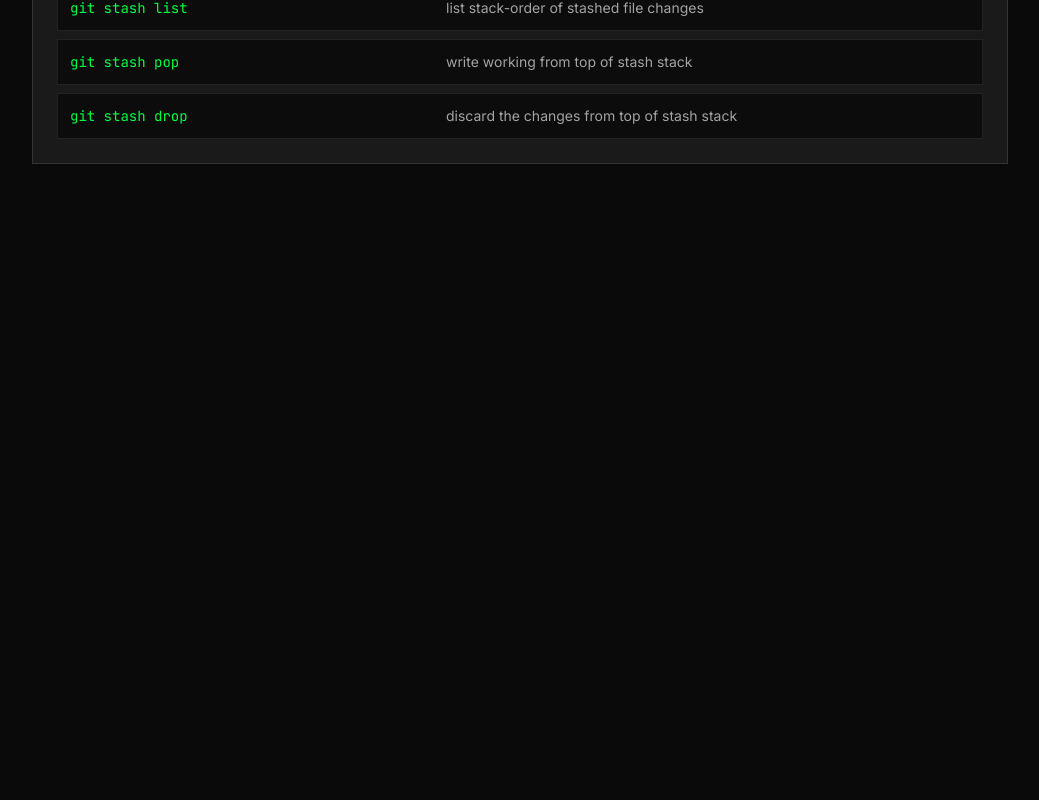
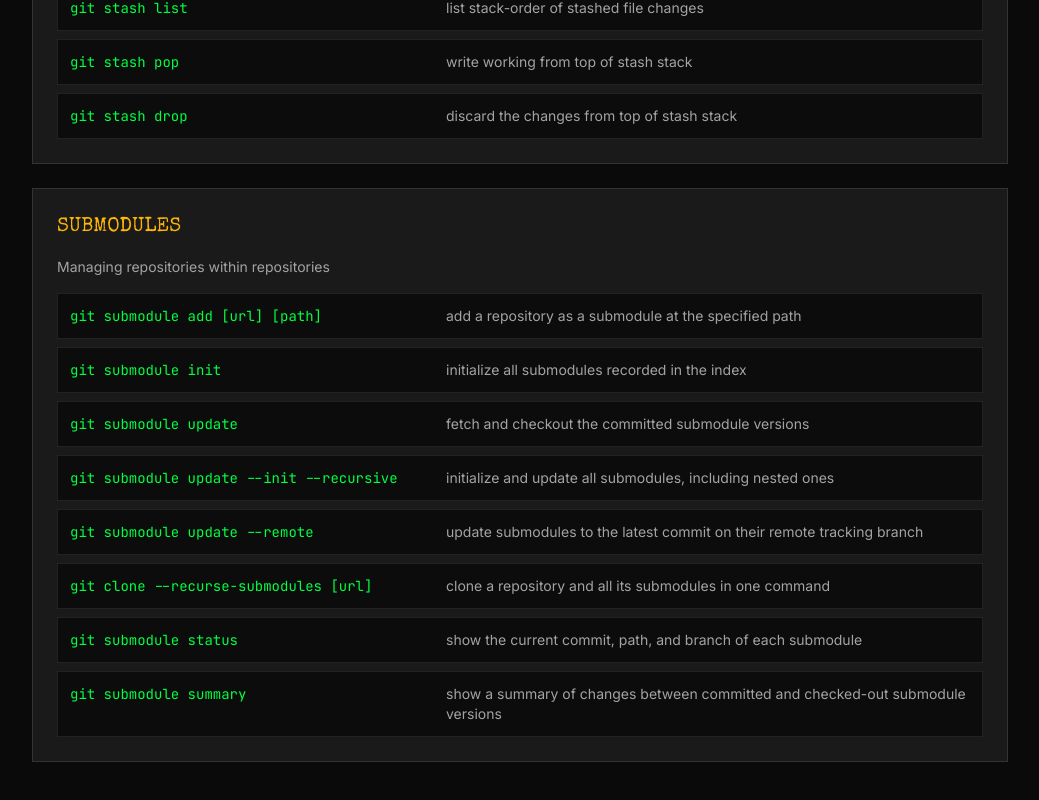
Before and after one commit to ilianrusev/GitNoir, a React (Vite) app: page /cheatsheet in a window 1280 px wide. Shown: the part 3341-4141 px from the top of the page, without its empty margins (120-1159 px from the left). Before the commit the page ends 3553 px from the top, so only its background shows below. Built offline with nearby package versions, Linux system fonts and the light colour scheme; no server answers.

Commit message:
update cheat sheet

```diff
--- a/src/pages/CheatSheetPage.jsx
+++ b/src/pages/CheatSheetPage.jsx
@@ -199,6 +199,44 @@ const sections = [
       },
     ],
   },
+  {
+    title: "SUBMODULES",
+    description: "Managing repositories within repositories",
+    commands: [
+      {
+        cmd: "git submodule add [url] [path]",
+        desc: "add a repository as a submodule at the specified path",
+      },
+      {
+        cmd: "git submodule init",
+        desc: "initialize all submodules recorded in the index",
+      },
+      {
+        cmd: "git submodule update",
+        desc: "fetch and checkout the committed submodule versions",
+      },
+      {
+        cmd: "git submodule update --init --recursive",
+        desc: "initialize and update all submodules, including nested ones",
+      },
+      {
+        cmd: "git submodule update --remote",
+        desc: "update submodules to the latest commit on their remote tracking branch",
+      },
+      {
+        cmd: "git clone --recurse-submodules [url]",
+        desc: "clone a repository and all its submodules in one command",
+      },
+      {
+        cmd: "git submodule status",
+        desc: "show the current commit, path, and branch of each submodule",
+      },
+      {
+        cmd: "git submodule summary",
+        desc: "show a summary of changes between committed and checked-out submodule versions",
+      },
+    ],
+  },
 ];
 
 export default function CheatSheetPage() {
```
